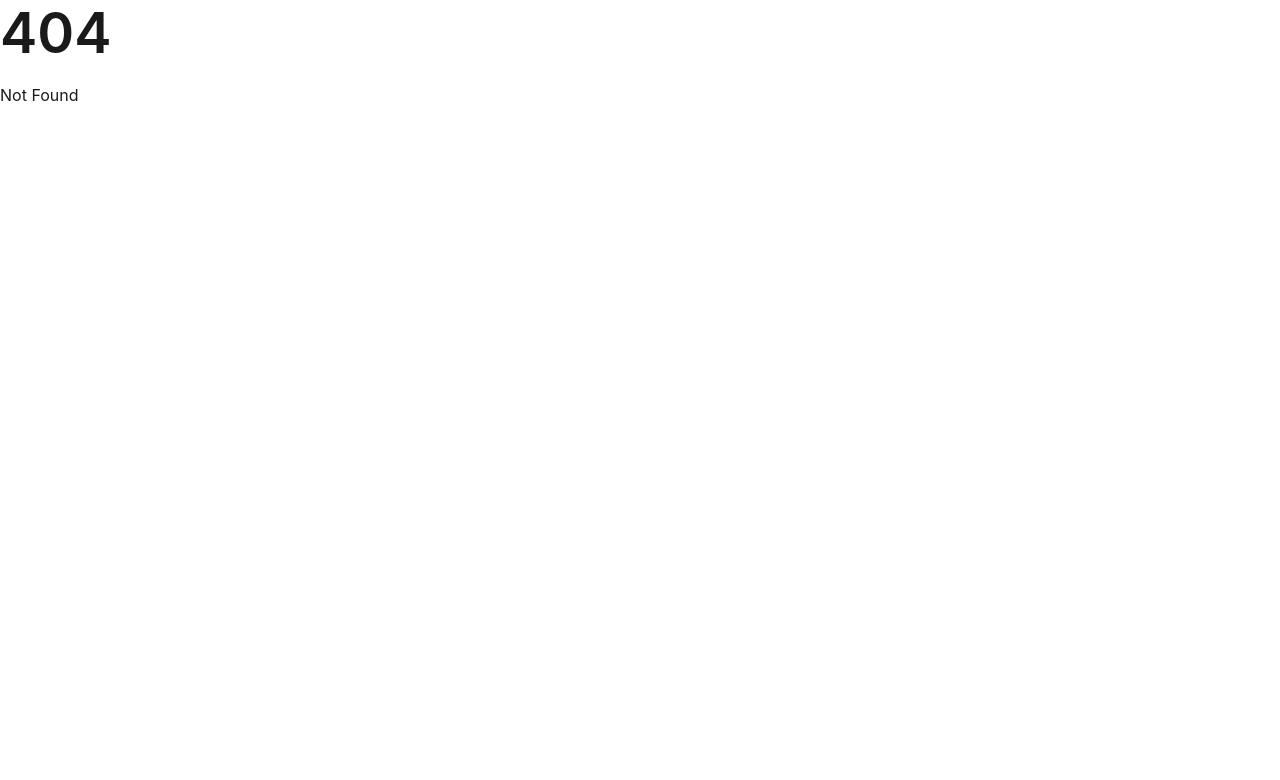
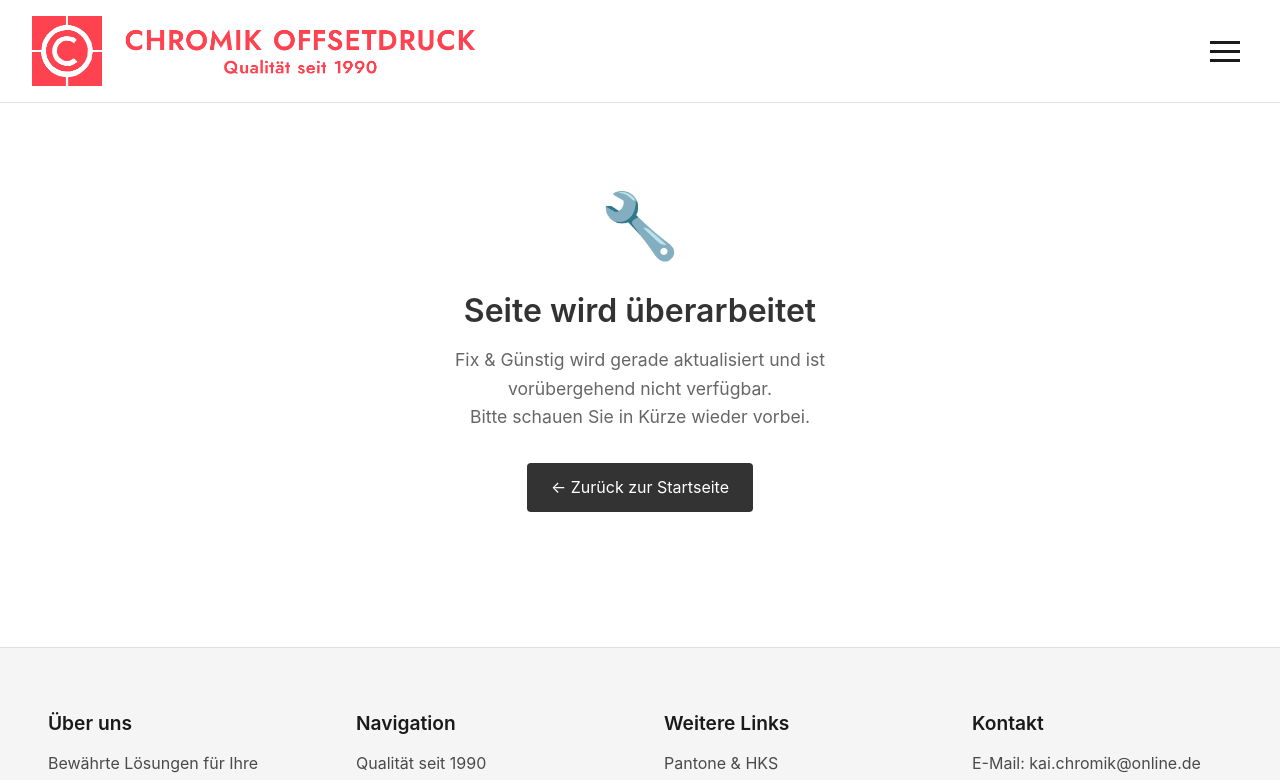
Before and after one commit to kuchromik/chromikoffsetdruck, a SvelteKit app: page /fixguenstig/wartung in a window 1280 px wide. Before the commit this address had no page. Shown: the top 780 px of the page. Built offline with nearby package versions, Linux system fonts and the light colour scheme.

Commit message:
feat: implement maintenance mode for Fix&günstig route and add corresponding maintenance page

```diff
--- a/src/routes/extraladen/+page.svelte
+++ b/src/routes/extraladen/+page.svelte
@@ -1630,7 +1630,6 @@ Damit diese Exklusivität ihre volle Wirkung entfalten kann, empfehlen wir, sie
 				{#if zeigErgebnis}
 					<div class="result-box">
 						{@html ergebnis}
-						<!--
 						{#if preisBerechnung}
 							<div style="margin-top: 1.25rem;">
 								<button
@@ -1765,7 +1764,6 @@ Damit diese Exklusivität ihre volle Wirkung entfalten kann, empfehlen wir, sie
 								{/if}
 							</div>
 						{/if}
-						-->
 						<div style="margin-top: 1.5rem; text-align: center;">
 							<button class="btn btn-primary" onclick={startBestellprozess} style="font-size: 1.1em; padding: 0.75rem 2rem;">
 								Weiter zum Bestellformular
--- /dev/null
+++ b/src/routes/fixguenstig/wartung/+page.svelte
@@ -0,0 +1,72 @@
+<script>
+	import Header from '$lib/components/Header.svelte';
+	import Footer from '$lib/components/Footer.svelte';
+</script>
+
+<svelte:head>
+	<title>Fix & Günstig – Wartung</title>
+	<meta name="robots" content="noindex, nofollow" />
+</svelte:head>
+
+<Header />
+
+<main>
+	<div class="wartung">
+		<div class="icon">🔧</div>
+		<h1>Seite wird überarbeitet</h1>
+		<p>
+			Fix & Günstig wird gerade aktualisiert und ist vorübergehend nicht verfügbar.<br />
+			Bitte schauen Sie in Kürze wieder vorbei.
+		</p>
+		<a href="/" class="back-link">← Zurück zur Startseite</a>
+	</div>
+</main>
+
+<Footer />
+
+<style>
+	main {
+		display: flex;
+		justify-content: center;
+		align-items: center;
+		min-height: 60vh;
+		padding: 2rem;
+	}
+
+	.wartung {
+		text-align: center;
+		max-width: 500px;
+	}
+
+	.icon {
+		font-size: 4rem;
+		margin-bottom: 1rem;
+	}
+
+	h1 {
+		font-size: 2rem;
+		margin-bottom: 1rem;
+		color: #333;
+	}
+
+	p {
+		font-size: 1.1rem;
+		color: #666;
+		line-height: 1.6;
+		margin-bottom: 2rem;
+	}
+
+	.back-link {
+		display: inline-block;
+		padding: 0.75rem 1.5rem;
+		background: #333;
+		color: white;
+		text-decoration: none;
+		border-radius: 4px;
+		transition: background 0.2s;
+	}
+
+	.back-link:hover {
+		background: #555;
+	}
+</style>
```
Also changed, not shown: src/routes/extraladen/+page.server.js (+3 -4 lines), src/routes/fixguenstig/+page.server.js (+8 -0 lines), src/routes/fixguenstig/+page.svelte (+144 -0 lines).
